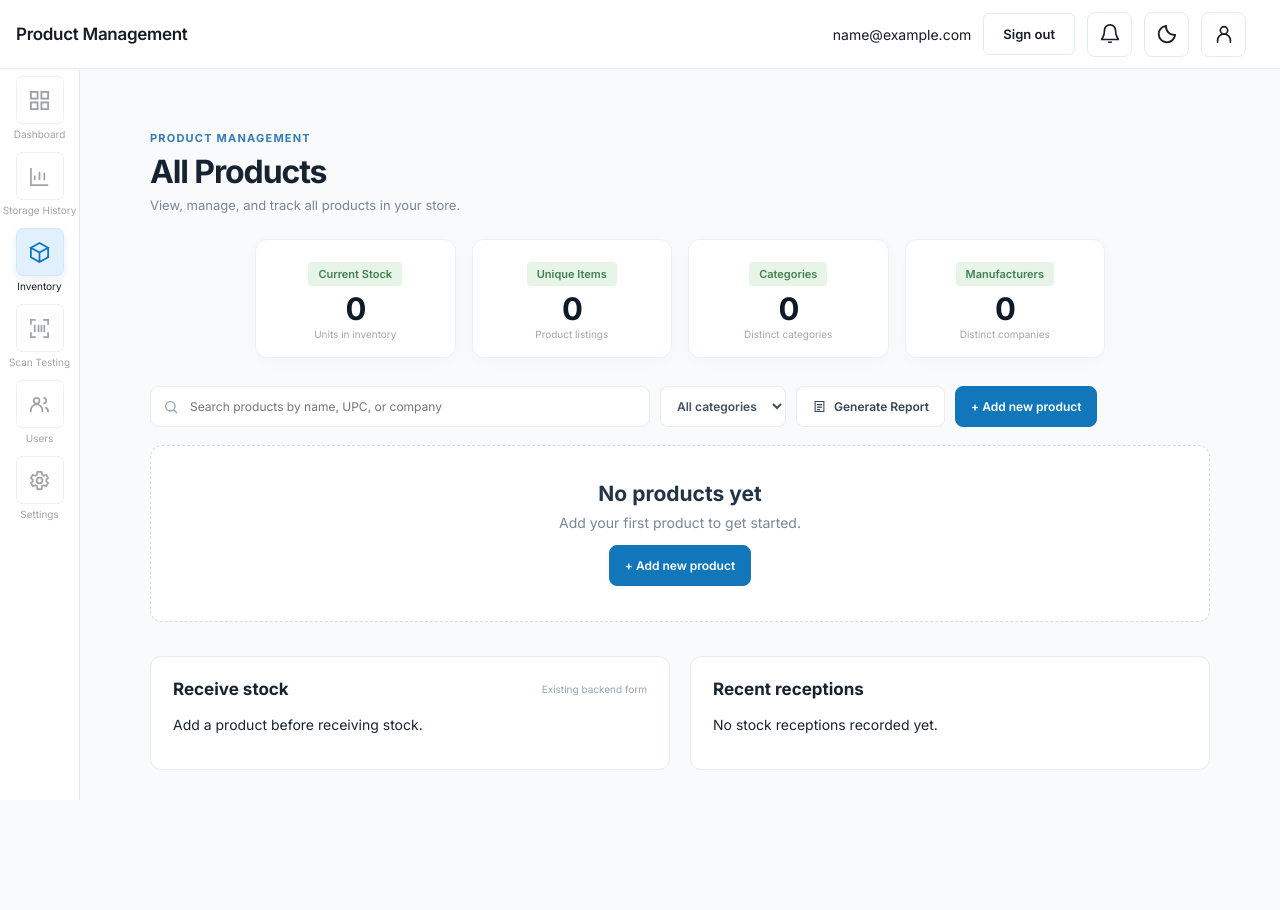
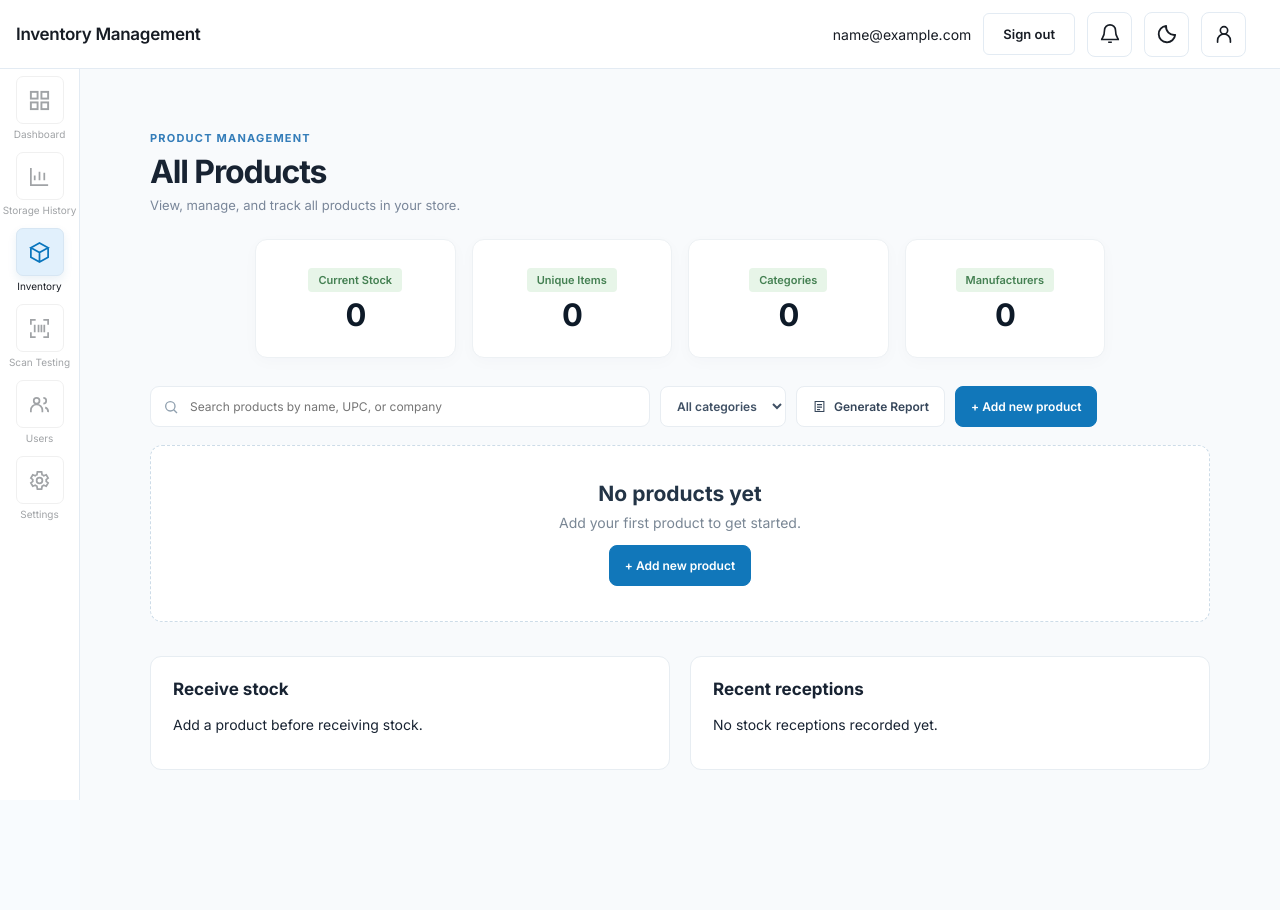
Before and after one commit to fairozaly/IoT-Project, a Flask app: page /inventory in a window 1280 px wide. Run offline with Flask 3, Linux system fonts and the light colour scheme; the visitor is signed in with stand-in values (Sample User, id 1); data comes from the database, SQL or seed files in the repository; data that the repository does not hold is empty.

Commit message:
functionality test
good

```diff
--- a/templates/inventory.html
+++ b/templates/inventory.html
@@ -1,6 +1,6 @@
 {% extends "base.html" %}
 {% block title %}All Products | Smart Store{% endblock %}
-{% block header_title %}Product Management{% endblock %}
+{% block header_title %}Inventory Management{% endblock %}
 {% block body_class %}customers-page products-dashboard-page{% endblock %}
 {% block styles %}<link rel="stylesheet" href="{{ url_for('static', filename='css/products.css') }}">{% endblock %}
 {% block content %}
@@ -10,10 +10,10 @@
   </div>
 
   <div class="products-overview" aria-label="Product statistics">
-    <article class="products-stat"><span>Current Stock</span><strong id="productsStock">0</strong><small>Units in inventory</small></article>
-    <article class="products-stat"><span>Unique Items</span><strong id="productsCount">{{ products|length }}</strong><small>Product listings</small></article>
-    <article class="products-stat"><span>Categories</span><strong id="productsCategories">0</strong><small>Distinct categories</small></article>
-    <article class="products-stat"><span>Manufacturers</span><strong id="productsManufacturers">0</strong><small>Distinct companies</small></article>
+    <article class="products-stat"><span>Current Stock</span><strong id="productsStock">0</strong></article>
+    <article class="products-stat"><span>Unique Items</span><strong id="productsCount">{{ products|length }}</strong></article>
+    <article class="products-stat"><span>Categories</span><strong id="productsCategories">0</strong></article>
+    <article class="products-stat"><span>Manufacturers</span><strong id="productsManufacturers">0</strong></article>
   </div>
 
   <div class="products-tools">
@@ -56,7 +56,7 @@
 
   <div class="inventory-extras">
     <section class="inventory-extra-card" aria-labelledby="receive-heading">
-      <div class="inventory-extra-heading"><h2 id="receive-heading">Receive stock</h2><span>Existing backend form</span></div>
+      <div class="inventory-extra-heading"><h2 id="receive-heading">Receive stock</h2></div>
       {% if products %}
       <form method="post" action="{{ url_for('receive_stock') }}" class="products-receive-form">
         <label>Product <select name="product_id" required><option value="">Select a product</option>{% for product in products %}<option value="{{ product['product_id'] }}">{{ product['name'] }} — {{ product['upc'] }}</option>{% endfor %}</select></label>
```
